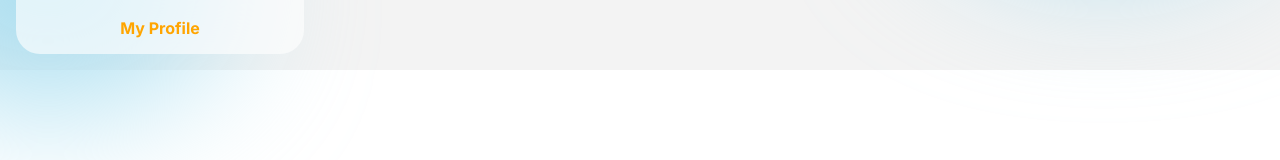
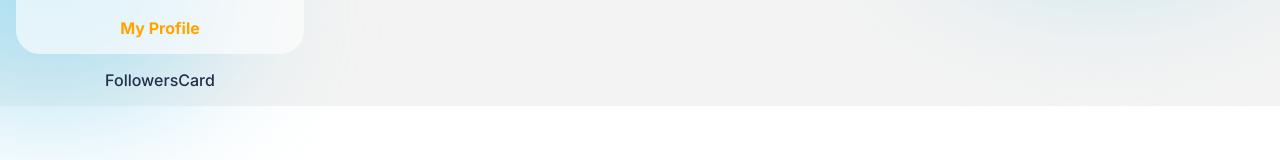
Before and after one commit to razaj96/social-media-app, a React (Create React App) app: page / in a window 1280 px wide. Shown: the part 411-571 px from the top of the page. Built offline with nearby package versions, Linux system fonts and the light colour scheme.

Commit message:
added followerscard component

```diff
--- a/src/components/profileside/ProfileSide.jsx
+++ b/src/components/profileside/ProfileSide.jsx
@@ -1,12 +1,14 @@
 import LogoSearch from "../LogoSearch/LogoSearch";
 import ProfileCard from "../ProfileCard/ProfileCard";
 import "./ProfileSide.css";
+import FollowersCard from "../FollowersCard/FollowersCard";
 
 const ProfileSide = () => {
   return (
     <div className="ProfileSide">
       <LogoSearch></LogoSearch>
       <ProfileCard></ProfileCard>
+      <FollowersCard></FollowersCard>
     </div>
   );
 };
```
